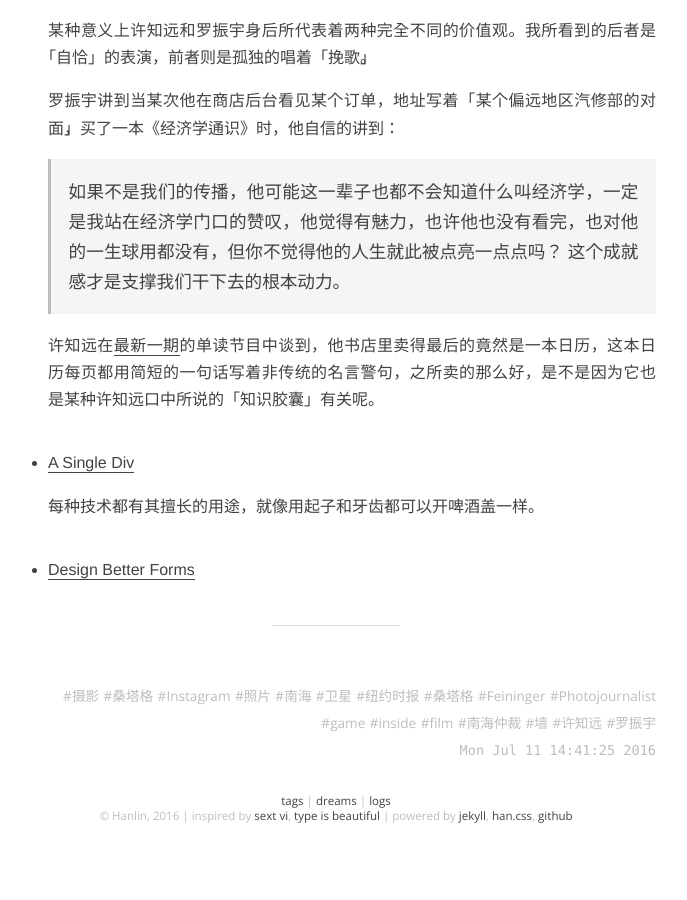
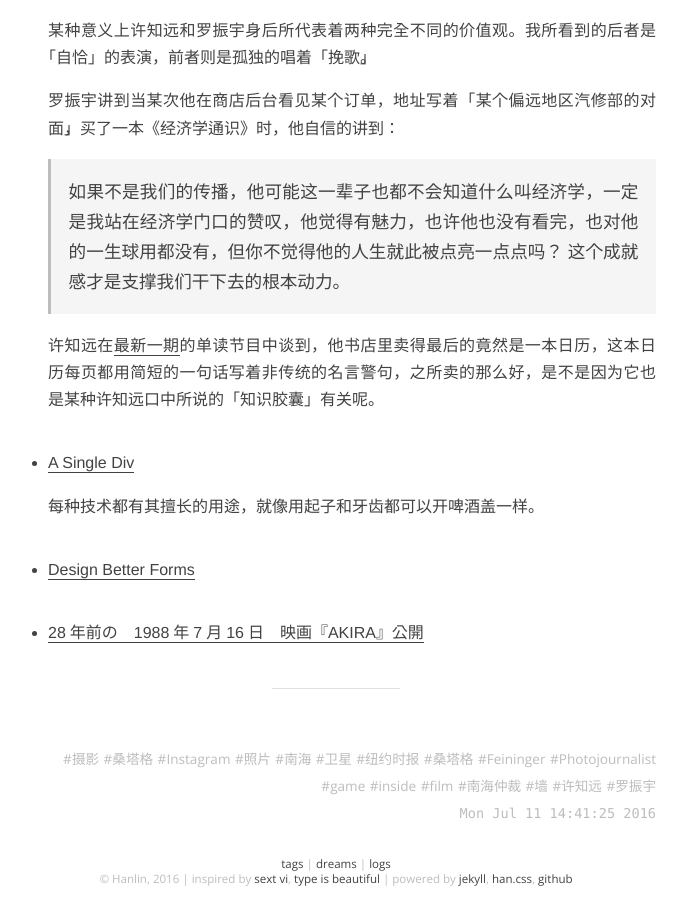
Before and after one commit to onion7878/word, a Jekyll site: the page built from _posts/logs/2016-04-11-28.md, in a window 1280 px wide and 900 px high, scrolled down 2104 px. Shown: the whole window, without its empty margins (304-991 px from the left). Built offline with Jekyll 4.4.1, drawn with Linux system fonts in a browser that asks for light colours; before the commit the page ends 2941 px from its top, so only the background shows below that.

Commit message:
add item

```diff
--- a/_posts/logs/2016-04-11-28.md
+++ b/_posts/logs/2016-04-11-28.md
@@ -66,4 +66,6 @@ tags: [摄影, 桑塔格, Instagram, 照片, 南海, 卫星, 纽约时报, 桑
 
 - [Design Better Forms](https://uxdesign.cc/design-better-forms-96fadca0f49c)
 
+- [28年前の　1988年7月16日　映画『AKIRA』公開](https://twitter.com/HistoryImg/status/753935527892574208)
+
 ---
```
